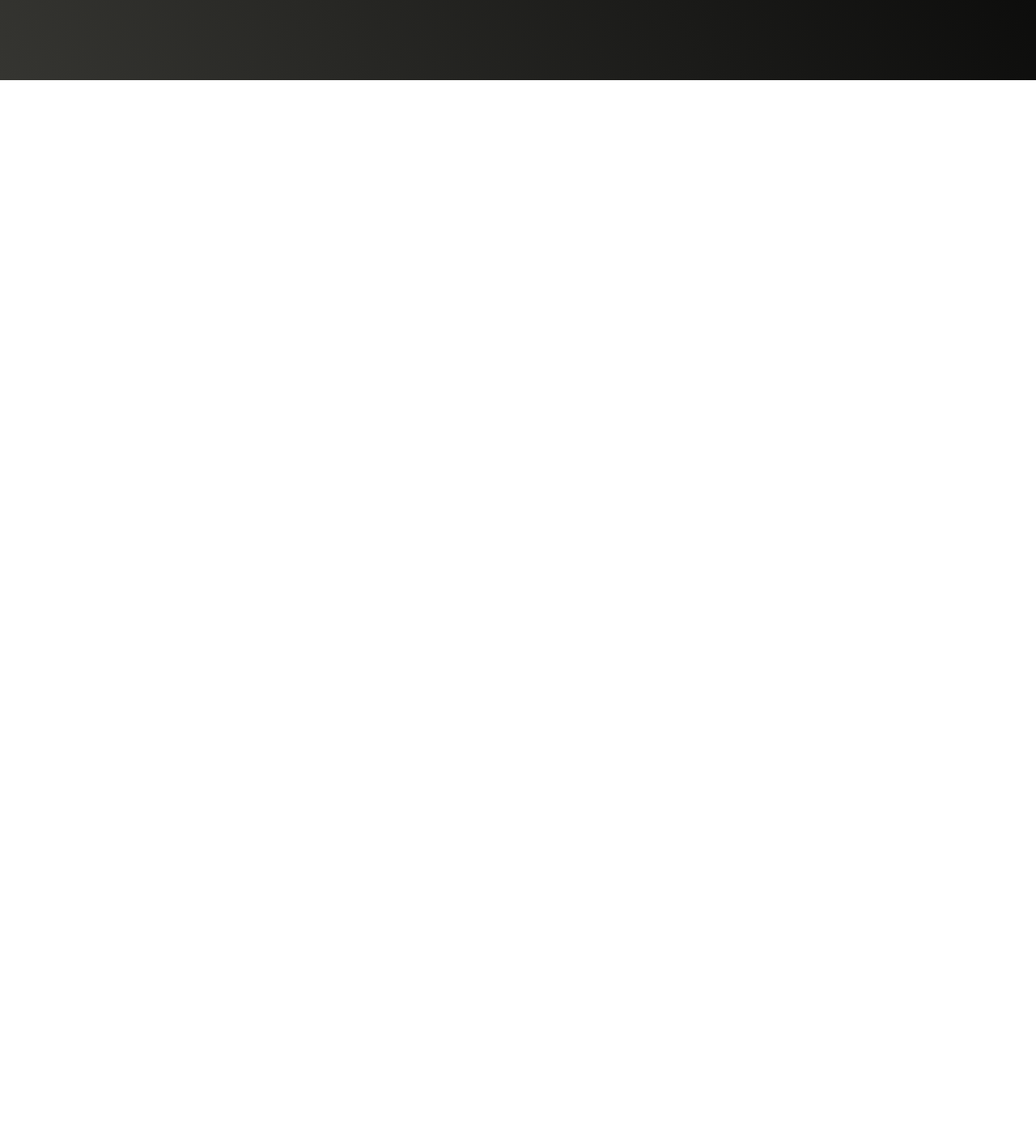
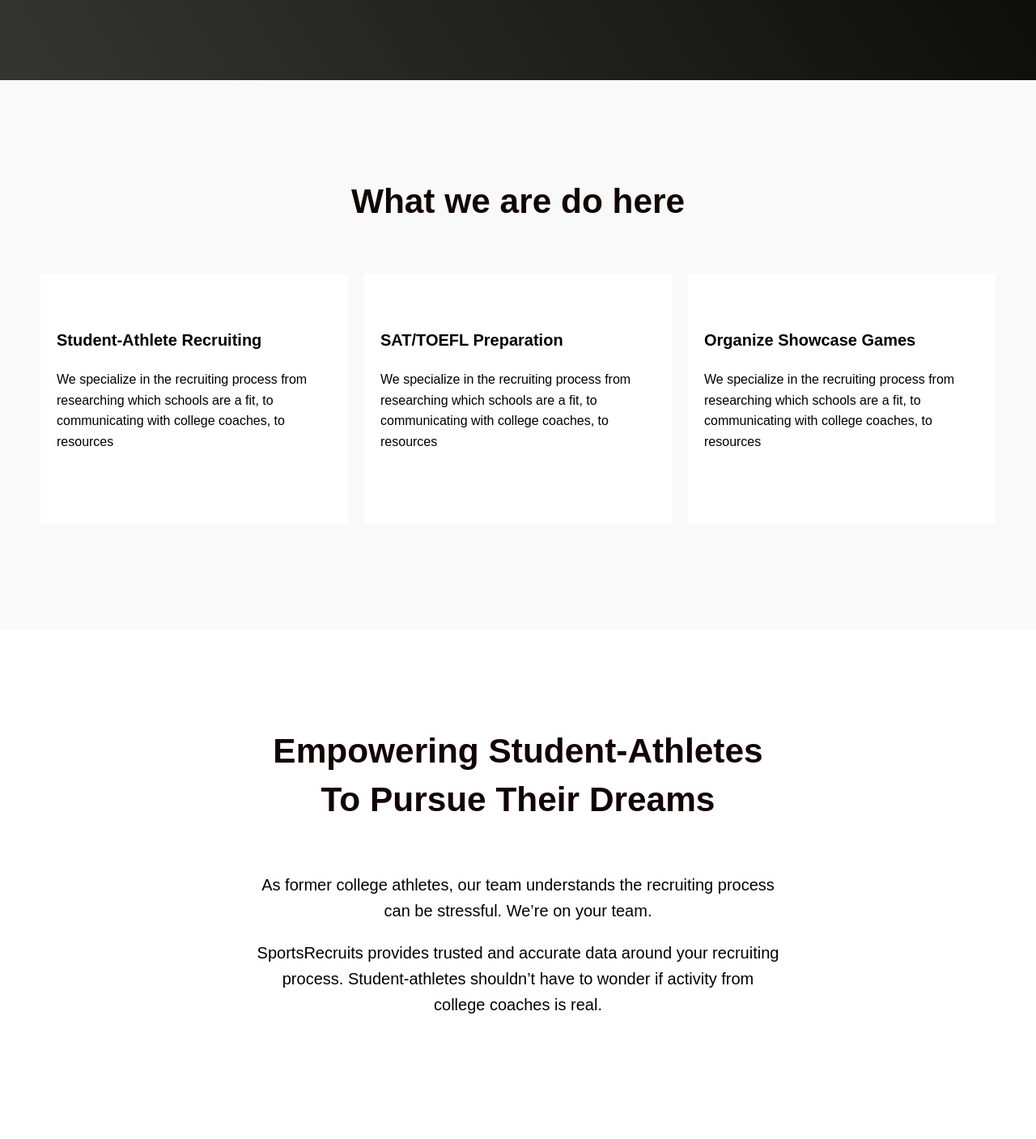
Before and after one commit to FredNyame/GhanaSoccerEducationNetwork, a plain HTML site: page index.html in a window 1280 px wide. Shown: the part 701-2108 px from the top of the page at 81% size. Before the commit the page ends 800 px from the top, so only its background shows below. Drawn offline with Linux system fonts and the light colour scheme; files whose address does not match are found by name; a web font is replaced by a local one.

Commit message:
New sctions added

```diff
--- a/css/_button.scss
+++ b/css/_button.scss
@@ -1,5 +1,5 @@
 .btn{
-  height: 4.2rem;
+  //height: 4.2rem;
   padding: 1.45rem 2.5rem;
   border-radius: 2px;
 }
--- a/css/_config.scss
+++ b/css/_config.scss
@@ -1,8 +1,21 @@
 //Font Import
 @import url('https://rsms.me/inter/inter-ui.css');
+
 @supports (font-variation-settings: normal) {
-  html { font-family: 'Inter UI var alt', sans-serif; }
+  html,body { font-family: 'Inter UI var alt', sans-serif; }
 }
+@font-face{
+  font-family: 'Inter';
+  src: url(../fonts/Inter-UI-Regular.woff);
+  font-weight: 300 !important;
+}
+
+$primary: #fff;
+$btnprimary: #F01D1D;
+$Head: #120404;
+$subHead: #353531;
+$pColor: #575757;
+
 *{
   margin: 0;
   padding: 0;
@@ -14,14 +27,39 @@ html,body {
   font-family: 'Inter UI', sans-serif;
   line-height: 1.6;
 }
+.row{
+  width: 100%;
+  padding: 120px 0px 130px 0px;
+}
 .container{
   max-width: 1200px;
   width: 100%;
   margin: 0 auto;
+  padding: 0 10px;
 }
-
-$primary: #fff;
-$btnprimary: #F01D1D;
-$Head: #120404;
-$subHead: #353531;
-$pColor: #575757;
+.bgk_change{
+  width: 100%;
+  background: #f9f9f9;
+}
+.top_heading{
+  margin-bottom: 3.75rem;
+  color: $Head;
+  text-align: center;
+  font-size: 2.65rem;
+  line-height: 1.4;
+}
+.col-row{
+  width: 100%;
+  display: grid;
+  grid-gap: 20px;
+  grid-template-columns: repeat(auto-fit, minmax(348px, 1fr));
+  .col-3{
+    background: $primary;
+    border-radius: 2px;
+    padding: 40px 20px 90px 20px;
+    .sub_heading{
+      font-size: 20px;
+      margin-bottom: 20px;
+    }
+  }
+}
--- /dev/null
+++ b/css/_mission.scss
@@ -0,0 +1,8 @@
+.mission_p{
+  max-width: 646px;
+  width: 90%;
+  margin: 0 auto;
+  text-align: center;
+  font-size: 20px;
+  margin-bottom: 20px;
+}
--- a/css/_nav.scss
+++ b/css/_nav.scss
@@ -3,7 +3,7 @@
   width: 100%;
   height: 100vh;
   background: linear-gradient(top right, #000000, #353531);
-  //overflow: hidden;
+  overflow-y: hidden;
 }
 header{
   width: 100%;
@@ -12,7 +12,7 @@ header{
 header.top{
   position: absolute;
   display: flex;
-  background: #333;
+  background: transparent;
   padding: 10px 100px;
   align-items: center;
   justify-content: space-between;
@@ -37,19 +37,27 @@ header.top{
   }
 }
 #banner{
-  padding-top:15vh;
+  width: 100%;
+  margin-top:15vh;
   .container{
+    .welcome{
+      font-weight: 600;
+      line-height: 1.5;
+      margin-bottom: 1rem;
+      color: $primary;
+      letter-spacing: 0.08em;
+    }
     h1{
       color: $primary;
       font-size: 4.7rem;
       line-height: 1.4;
-      margin-bottom: 1.3rem;
+      margin-bottom: 1.2rem;
     }
-    p{
+    .tagline{
       color: $primary;
-      font-weight: normal;
+      font-family: 'Inter', sans-serif;
       font-size: 1.13rem;
-      line-height: 1.5;
+      line-height: 1.7;
       margin-bottom: 4rem;
     }
     a{
--- a/index.html
+++ b/index.html
@@ -28,18 +28,52 @@
   <!--banner-->
   <div id="banner" class="section_style">
     <div class="container">
+      <p class="welcome">WELCOME TO GHANA SOCCER EDUCATION NETWORK</p>
       <h1>We Provide <br/>
         Network For Soccer <br/>
         Players In Ghana
       </h1>
-      <p>We specialize in the recruiting process from researching which <br/> schools are a fit, to communicating with college coaches, to resources<br/> for SAT Prep, Ghana Soccer Education Network  has you covered.
-      </p>
+      <p class="tagline">We specialize in the recruiting process from researching which <br/> schools are a fit, to communicating with college coaches, to resources<br/> for SAT Prep, Ghana Soccer Education Network  has you covered.</p>
       <a href="#" class="btn btn-primary">Get Started</a>
     </div>
   </div>
 </div>
   <!--Service-->
+<section class="row bgk_change">
+  <h2 class="top_heading">
+      What we are do here
+  </h2>
+  <div class="container">
+  <div class="col-row">
+    <div class="col-3">
+      <img src="" alt="">
+      <h4 class="sub_heading">Student-Athlete Recruiting</h4>
+      <p class="col-p">We specialize in the recruiting process from researching which schools are a fit, to communicating with college coaches, to resources</p>
+    </div>
+    <div class="col-3">
+      <img src="" alt="">
+      <h4 class="sub_heading">SAT/TOEFL Preparation</h4>
+      <p class="col-p">We specialize in the recruiting process from researching which schools are a fit, to communicating with college coaches, to resources</p>
+    </div>
+    <div class="col-3">
+        <img src="" alt="">
+        <h4 class="sub_heading">Organize Showcase Games</h4>
+        <p class="col-p">We specialize in the recruiting process from researching which schools are a fit, to communicating with college coaches, to resources</p>
+    </div>
+  </div>
+  </div>
+</section>
   <!--Mission-->
+  <section class="row">
+    <h2 class="top_heading">
+        Empowering Student-Athletes<br/> To Pursue Their Dreams
+    </h2>
+    <p class="mission_p">
+      As former college athletes, our team understands the recruiting process can be stressful. We’re on your team.</p>
+
+      <p class="mission_p">SportsRecruits provides trusted and accurate data around your recruiting process. Student-athletes shouldn’t have to wonder if activity from college coaches is real.
+    </p>
+  </section>
   <!--Testimonial-->
   <!--Schools-->
   <!--Resgiter-->
--- a/main.scss
+++ b/main.scss
@@ -1,3 +1,4 @@
 @import 'css/config';
+@import 'css/button';
 @import 'css/nav';
-@import 'css/button';
+@import 'css/mission';
```
Also changed, not shown: fonts/Inter-UI-Regular.woff (added), main.css, 1 other file.
